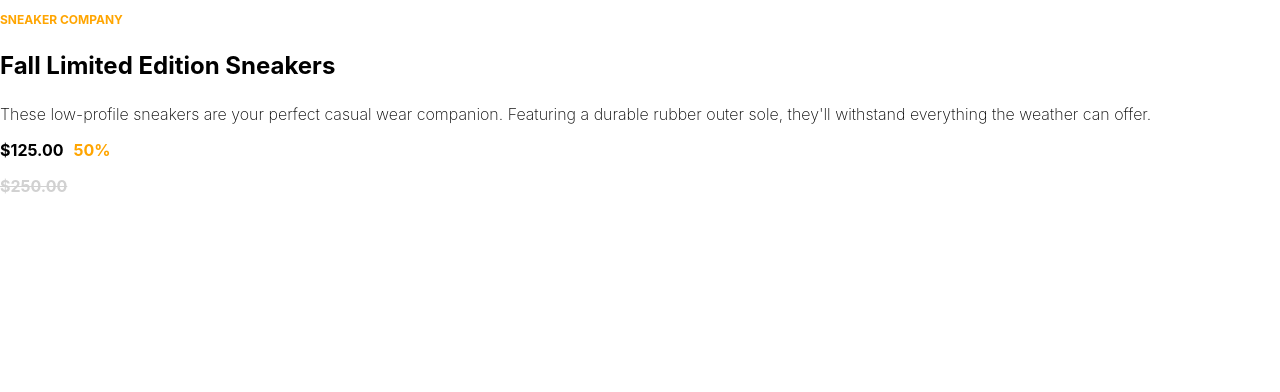
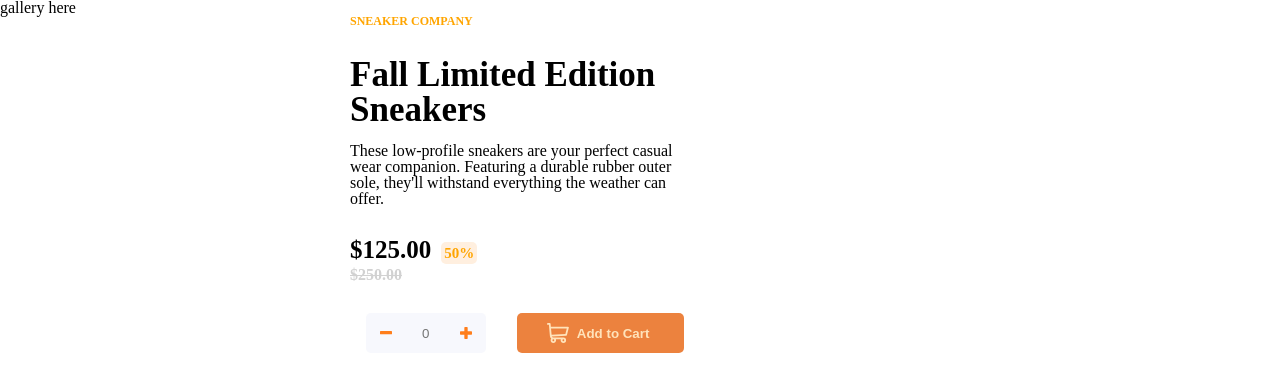
Before and after one commit to MarcelloAragoni/ecommerce, a React (Create React App) app: page / in a window 1280 px wide. Shown: the top 392 px of the page. Built offline with nearby package versions, Linux system fonts and the light colour scheme.

Commit message:
created integration with data.json and index style.

```diff
--- a/public/product.json
+++ b/public/data.json
@@ -1,12 +1,13 @@
 {
   "products":[
     {
+      "id": "1",
       "company":"SNEAKER COMPANY",
       "model":"Fall Limited Edition Sneakers",
       "description":"These low-profile sneakers are your perfect casual wear companion. Featuring a durable rubber outer sole, they'll withstand everything the weather can offer.",
       "originalprice":"$250.00",
       "price":"$125.00",
-      "discount:":"50%"
+      "discount":"50%"
     }
   ]
 }
--- a/src/App.js
+++ b/src/App.js
@@ -1,19 +1,9 @@
 import "./App.css";
-import ProdDetail from "./pages/ProductPage/ProdDetail/ProdDetail";
+import ProductPage from "./pages/ProductPage";
+import "./reset.css";
 
 function App() {
-  return (
-    <>
-      <ProdDetail
-        company="SNEAKER COMPANY"
-        model="Fall Limited Edition Sneakers"
-        description="These low-profile sneakers are your perfect casual wear companion. Featuring a durable rubber outer sole, they'll withstand everything the weather can offer."
-        price="$125.00"
-        discount="50%"
-        originalPrice="$250.00"
-      />
-    </>
-  );
+  return <ProductPage />;
 }
 
 export default App;
--- a/src/pages/ProductPage/ProdDetail/ProdDetail.scss
+++ b/src/pages/ProductPage/ProdDetail/ProdDetail.scss
@@ -2,24 +2,37 @@
   font-weight: bold;
 
   &__title{
-    font-size: 24px;
+    font-size: 35px;
+    margin-top: 12px;
   }
 
   &__subtitle{
     color: orange;
     font-size: 12px;
+    margin-top: 15px;
+    margin-bottom: 30px;
   }
 
   &__description{
     font-weight: 200;
+    margin-top: 16px;
   }
 
-  &__price span{
-    color: orange;
-    margin-left: 10px;
+  &__price{
+    font-size: 25px;
+    margin-top: 30px;
+
+    & span{
+      color: orange;
+      margin-left: 10px;
+      font-size: 15px;
+      background-color: #FFEFDF;
+      border-radius: 5px;
+      padding: 3px;
+    }
   }
-
   &__original-price{
+    margin-top: 5px;
     color: #d1d1d1;
     text-decoration: line-through;
   }
--- a/src/pages/ProductPage/ProdSelector/ProdSelector.jsx
+++ b/src/pages/ProductPage/ProdSelector/ProdSelector.jsx
@@ -5,7 +5,7 @@ import "./ProdSelector.scss";
 
 export default function ProdSelector() {
   return (
-    <div className="Product-selector">
+    <div className="product-selector">
       <Quantity />
       <Button color="orange" icon="add" text="Add to Cart" />
     </div>
--- a/src/pages/ProductPage/ProdSelector/ProdSelector.scss
+++ b/src/pages/ProductPage/ProdSelector/ProdSelector.scss
@@ -1,4 +1,4 @@
-.Product-selector{
+.product-selector{
   display: flex;
   flex-direction: row;
   justify-content: space-around;
--- a/src/pages/ProductPage/index.jsx
+++ b/src/pages/ProductPage/index.jsx
@@ -1,3 +1,39 @@
+import { useEffect, useState } from "react";
+import ProdDetail from "./ProdDetail/ProdDetail";
+import ProdSelector from "./ProdSelector/ProdSelector";
+
+import "./index.scss";
+
 export default function ProductPage() {
-  return <h1>product ProductPage</h1>;
+  const [products, setProduct] = useState([]);
+
+  useEffect(() => {
+    fetch("./data.json")
+      .then((response) => response.json())
+      .then((data) => {
+        setProduct(data.products);
+      });
+  }, []);
+
+  return (
+    <div className="product-page">
+      <div className="product-galerry">
+        <p>gallery here</p>
+      </div>
+      <div className="product-info">
+        {products.map((product) => (
+          <ProdDetail
+            key={product.id}
+            company={product.company}
+            model={product.model}
+            description={product.description}
+            price={product.price}
+            originalPrice={product.originalprice}
+            discount={product.discount}
+          />
+        ))}
+        <ProdSelector />
+      </div>
+    </div>
+  );
 }
--- /dev/null
+++ b/src/pages/ProductPage/index.scss
@@ -0,0 +1,14 @@
+.product-page{
+  display: flex;
+  flex-direction: row;
+  justify-content: space-between;
+  width: 700px;
+
+  .product-info{
+    width: 50%;
+  }
+
+  .product-selector{
+    margin-top: 30px;
+  }
+}
```
